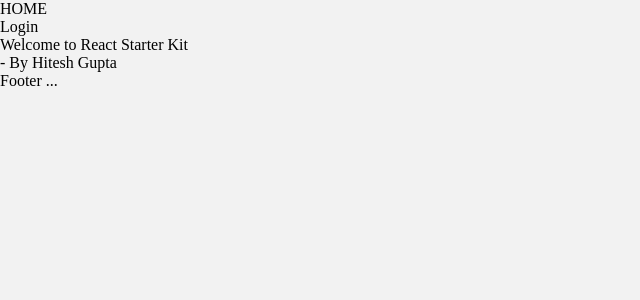
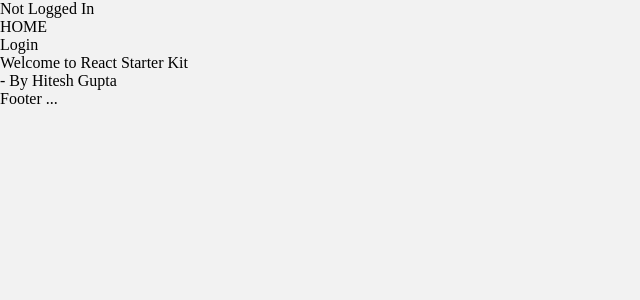
Before and after one commit to hiteshgupta9193/react-starter, a React app: page /home in a window 1280 px wide. Shown: the top 300 px of the page, without its empty margins (0-640 px from the left). Built offline with nearby package versions, Linux system fonts and the light colour scheme.

Commit message:
adding permanent status

```diff
--- a/src/pages/header/index.jsx
+++ b/src/pages/header/index.jsx
@@ -68,17 +68,36 @@
     push('../login');
   };
 
+  getStatus = () => {
+    const {
+      data: {
+        loggedIn,
+        login: { loading: logginIn },
+        logout: { loading: loggingOut }
+      }
+    } = this.props;
+    if (logginIn) {
+      return 'Logging In';
+    } else if (loggingOut) {
+      return 'Logging Out';
+    } else if (loggedIn) {
+      return 'Logged In';
+    } else {
+      return 'Not Logged In';
+    }
+  };
+
   render() {
     const {
       location: { pathname },
-      history: { push }
+      history: { push },
+      data
     } = this.props;
-
     const { showLogin, showLogout } = this.state;
 
     return (
       <div className="header">
-        <div className="header-item" />
+        <div className="header-item status">{this.getStatus()} </div>
         <div className="header-item title">
           {pathname.split('/')[1].toUpperCase()}
         </div>
--- a/src/pages/header/styles.scss
+++ b/src/pages/header/styles.scss
@@ -15,7 +15,8 @@
     user-select: none;
   }
 
-  .login-btn {
+  .login-btn,
+  .status {
     font-size: 15px;
     cursor: pointer;
   }
--- a/src/pages/login/sagas/index.js
+++ b/src/pages/login/sagas/index.js
@@ -27,6 +27,7 @@
 export function* logoutWorker() {
   const { logoutSuccess, logoutError, logoutReset } = actions;
 
+  yield delay(Math.floor((Math.random() * 2 + 1) * 1000));
   yield call(clearLocalStorage);
   yield put(logoutSuccess());
 }
```
